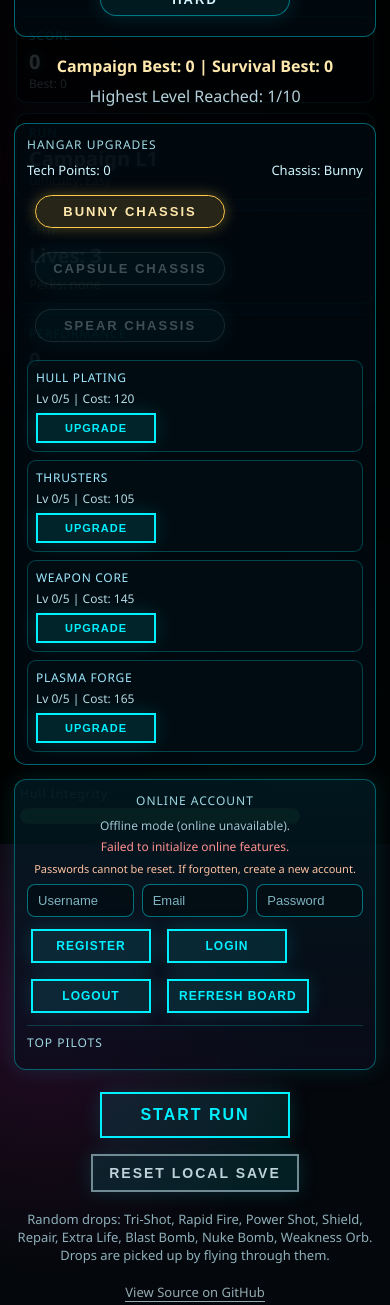
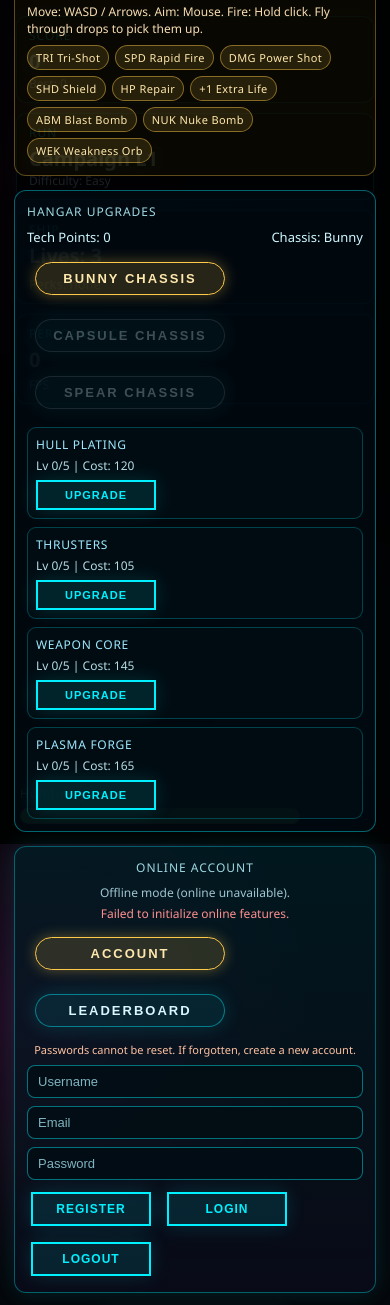
Before and after one commit to zerobun0/space-bun, a plain HTML site: page index.html in a window 390 px wide. Shown: the top 1305 px of the page. Drawn offline with Linux system fonts and the light colour scheme.

Commit message:
Improve start-screen UX: briefing panel, account/leaderboard views, and username-first online flow

```diff
--- a/index.html
+++ b/index.html
@@ -264,6 +264,21 @@
             margin-bottom: 8px;
         }
 
+        .online-switch {
+            display: flex;
+            gap: 8px;
+            margin-bottom: 8px;
+            flex-wrap: wrap;
+        }
+
+        .online-view {
+            display: none;
+        }
+
+        .online-view.active {
+            display: block;
+        }
+
         .online-input {
             width: 100%;
             padding: 8px 10px;
@@ -368,6 +383,36 @@
             margin-bottom: 6px;
         }
 
+        .guide-panel {
+            width: min(760px, calc(100% - 28px));
+            margin: 0 auto 14px;
+            text-align: left;
+            border: 1px solid rgba(255, 201, 75, 0.35);
+            background: rgba(22, 16, 2, 0.45);
+        }
+
+        .guide-line {
+            color: #f7deb3;
+            font-size: 12px;
+            margin-bottom: 8px;
+        }
+
+        .drop-tags {
+            display: flex;
+            flex-wrap: wrap;
+            gap: 6px;
+        }
+
+        .drop-tag {
+            border: 1px solid rgba(255, 201, 75, 0.45);
+            color: #ffe8ad;
+            background: rgba(255, 201, 75, 0.12);
+            border-radius: 999px;
+            padding: 4px 8px;
+            font-size: 11px;
+            letter-spacing: 0.4px;
+        }
+
         .small-note {
             margin-top: 10px;
             color: #8eb0ba;
@@ -509,6 +554,10 @@
                 grid-template-columns: 1fr;
             }
 
+            .online-grid {
+                grid-template-columns: 1fr;
+            }
+
             .tiny-btn {
                 min-width: 120px;
             }
@@ -583,6 +632,22 @@
             Highest Level Reached: <span id="start-max-level">1</span>/10
         </div>
 
+        <div class="choice-group guide-panel">
+            <div class="choice-title">Pilot Briefing</div>
+            <div class="guide-line">Move: WASD / Arrows. Aim: Mouse. Fire: Hold click. Fly through drops to pick them up.</div>
+            <div class="drop-tags">
+                <span class="drop-tag">TRI Tri-Shot</span>
+                <span class="drop-tag">SPD Rapid Fire</span>
+                <span class="drop-tag">DMG Power Shot</span>
+                <span class="drop-tag">SHD Shield</span>
+                <span class="drop-tag">HP Repair</span>
+                <span class="drop-tag">+1 Extra Life</span>
+                <span class="drop-tag">ABM Blast Bomb</span>
+                <span class="drop-tag">NUK Nuke Bomb</span>
+                <span class="drop-tag">WEK Weakness Orb</span>
+            </div>
+        </div>
+
         <div class="choice-group hangar-panel">
             <div class="choice-title">Hangar Upgrades</div>
             <div class="hangar-head">
@@ -622,6 +687,11 @@
             <div class="choice-title">Online Account</div>
             <div id="online-account-text" class="hud-small"></div>
             <div class="online-status" id="online-status">Connecting online...</div>
+            <div class="online-switch">
+                <button class="pill active" id="online-view-account-btn">Account</button>
+                <button class="pill" id="online-view-board-btn">Leaderboard</button>
+            </div>
+            <div id="online-account-view" class="online-view active">
                 <div class="online-warning">Passwords cannot be reset. If forgotten, create a new account.</div>
                 <div class="online-grid">
                     <input id="auth-username" class="online-input" type="text" maxlength="20" placeholder="Username">
@@ -632,6 +702,10 @@
                     <button id="register-btn" class="small-btn">Register</button>
                     <button id="login-btn" class="small-btn">Login</button>
                     <button id="logout-btn" class="small-btn">Logout</button>
+                </div>
+            </div>
+            <div id="online-board-view" class="online-view">
+                <div class="row" style="justify-content: flex-start; margin-bottom: 4px;">
                     <button id="refresh-lb-btn" class="small-btn">Refresh Board</button>
                 </div>
                 <div class="leaderboard">
@@ -652,16 +726,12 @@
                     <div class="admin-help">Admin only. Changes sync to Firestore.</div>
                 </div>
             </div>
+        </div>
 
         <button id="start-btn">Start Run</button>
 
         <div class="row">
             <button id="clear-save-btn" class="minor-btn">Reset Local Save</button>
-        </div>
-
-        <div class="small-note">
-            Random drops: Tri-Shot, Rapid Fire, Power Shot, Shield, Repair, Extra Life, Blast Bomb, Nuke Bomb, Weakness Orb.
-            Drops are picked up by flying through them.
         </div>
 
         <a href="https://github.com/zerobun0/space-bun" target="_blank" class="github-link">View Source on GitHub</a>
@@ -797,6 +867,10 @@ const authEmailEl = document.getElementById("auth-email");
 const authUsernameEl = document.getElementById("auth-username");
 const authPasswordEl = document.getElementById("auth-password");
 const leaderboardListEl = document.getElementById("leaderboard-list");
+const onlineViewAccountBtn = document.getElementById("online-view-account-btn");
+const onlineViewBoardBtn = document.getElementById("online-view-board-btn");
+const onlineAccountViewEl = document.getElementById("online-account-view");
+const onlineBoardViewEl = document.getElementById("online-board-view");
 const adminPanelEl = document.getElementById("admin-panel");
 const adminSelectedTextEl = document.getElementById("admin-selected-text");
 const adminTargetEmailEl = document.getElementById("admin-target-email");
@@ -1066,6 +1140,14 @@ function setOnlineControlsEnabled(enabled) {
     adminNewNameEl.disabled = !enabled;
 }
 
+function setOnlinePanelView(view) {
+    const accountActive = view === "account";
+    onlineAccountViewEl.classList.toggle("active", accountActive);
+    onlineBoardViewEl.classList.toggle("active", !accountActive);
+    onlineViewAccountBtn.classList.toggle("active", accountActive);
+    onlineViewBoardBtn.classList.toggle("active", !accountActive);
+}
+
 function normalizeEmail(email) {
     return String(email || "").trim().toLowerCase();
 }
@@ -1258,6 +1340,11 @@ async function initOnlineSystem() {
             if (user) {
                 await loadUserProfile();
                 await syncProgressToCloud();
+                authUsernameEl.value = saveData.displayName || "";
+                pendingRegistrationDisplayName = "";
+            } else {
+                pendingRegistrationDisplayName = "";
+                authUsernameEl.value = "";
             }
             await loadLeaderboard();
             updateStartStats();
@@ -1285,6 +1372,7 @@ async function loadUserProfile() {
     onlineProfile.campaignBest = data.campaignBest || 0;
     onlineProfile.survivalBest = data.survivalBest || 0;
     onlineProfile.maxLevelReached = data.maxLevelReached || 1;
+    saveData.displayName = sanitizeDisplayName(data.displayName || saveData.displayName || "");
 }
 
 async function syncProgressToCloud() {
@@ -1301,6 +1389,7 @@ async function syncProgressToCloud() {
     const userRef = dbApi.doc(dbApi.db, USER_COLLECTION, currentUser.uid);
     await dbApi.setDoc(userRef, {
         email: currentUser.email,
+        displayName: sanitizeDisplayName(saveData.displayName || pendingRegistrationDisplayName || currentUser.email.split("@")[0]),
         campaignBest: mergedCampaign,
         survivalBest: mergedSurvival,
         maxLevelReached: mergedLevel,
@@ -1489,16 +1578,24 @@ async function registerOnline() {
         return;
     }
 
+    const username = sanitizeDisplayName(authUsernameEl.value);
     const email = authEmailEl.value.trim();
     const password = authPasswordEl.value;
+    if (!username) {
+        setOnlineStatus("Enter a username for leaderboard.", true);
+        return;
+    }
     if (password.length < 6 || !email) {
         setOnlineStatus("Enter email and password (min 6 chars).", true);
         return;
     }
 
     try {
+        pendingRegistrationDisplayName = username;
+        saveData.displayName = username;
         await authApi.create(authApi.auth, email, password);
         setOnlineStatus("Account created. Logged in.");
+        authUsernameEl.value = username;
     } catch (e) {
         setOnlineStatus(e.message || "Register failed.", true);
     }
@@ -2817,6 +2914,15 @@ document.getElementById("refresh-lb-btn").addEventListener("click", () => {
     loadLeaderboard();
 });
 
+document.getElementById("online-view-account-btn").addEventListener("click", () => {
+    setOnlinePanelView("account");
+});
+
+document.getElementById("online-view-board-btn").addEventListener("click", () => {
+    setOnlinePanelView("board");
+    loadLeaderboard();
+});
+
 document.getElementById("admin-rename-btn").addEventListener("click", () => {
     adminRenameUser();
 });
@@ -2835,6 +2941,7 @@ adminTargetEmailEl.addEventListener("input", () => {
 
 setMode("campaign");
 setDifficulty("easy");
+setOnlinePanelView("account");
 initOnlineSystem();
 </script>
 </body>
```
Lines whose indentation alone changed are shown as unchanged.
